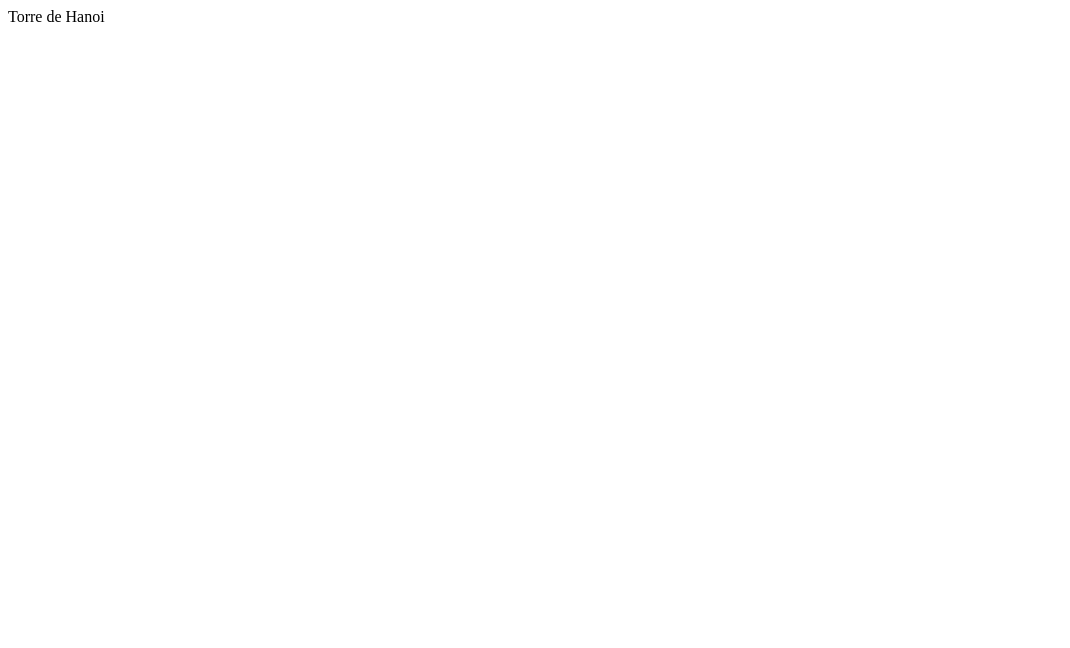
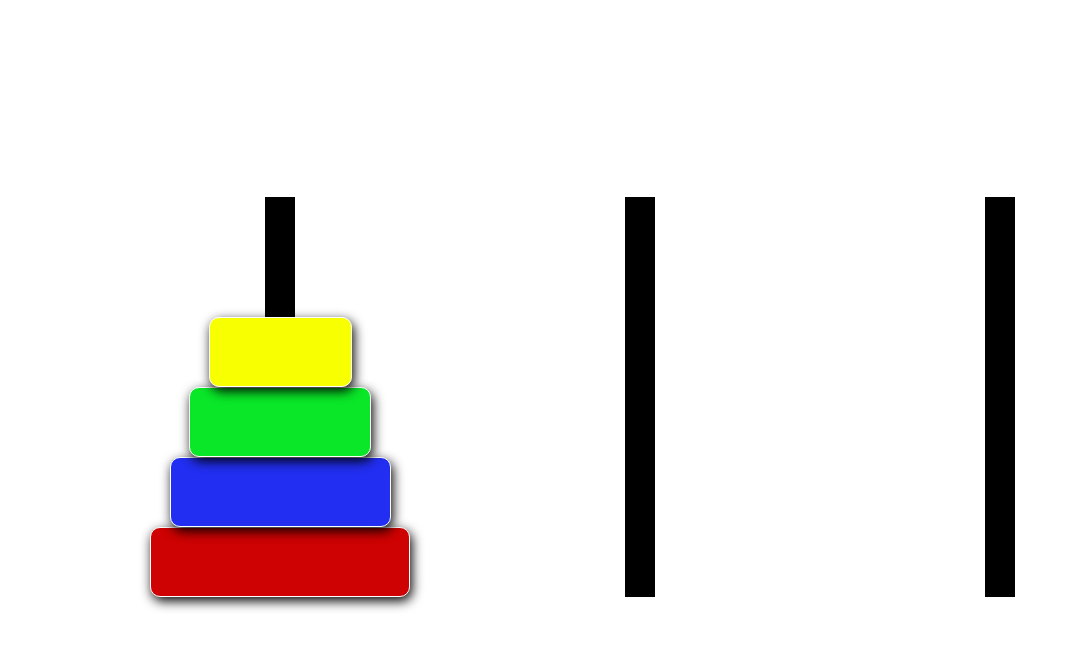
Before and after one commit to Kenzie-Academy-Brasil-Developers/entrega-torre-de-hanoi-sprint-5-mghkill, a plain HTML site: page index.html in a window 1280 px wide. Shown: the whole page, without its empty margins (0-1070 px from the left). Drawn offline with Linux system fonts and the light colour scheme.

Commit message:
Refiz a criação de box pelo DOM e algumas mudanças no CSS para se posicionar os discos e os stick's corretamente.

```diff
--- a/main.js
+++ b/main.js
@@ -4,15 +4,16 @@ let towerThree = document.getElementById('tower-three')
 
 const box = document.querySelectorAll(".container")
 
+//class transformar
 
-const createDiv = (value) =>{
-    for(let i = 0; i < value; i++){
-        let newDiv = document.createElement('div')
-        newDiv.classList.add('disco')
-        towerOne.appendChild(newDiv)
+for(let i = 1; i <= 4; i++){
+    let newDiv = document.createElement('div')
+    newDiv.classList.add('disco')
+    newDiv.id = 'd' + i
+    towerOne.appendChild(newDiv)
 
-    }
 }
+
 
 let firstClick = ""
 let secondClick = ""
--- a/style.css
+++ b/style.css
@@ -1,7 +1,131 @@
+*{
+    margin: 0;
+    padding: 0;
+    box-sizing: border-box;
+}
+body{
+    background-color: #ffffff;
+}
+header{
+    color: white;
+    text-align: center;
+    margin-top: 46px;
+    font-size: 1.4rem;
+}
+.hidden {
+    display: none;
+}
+
+#winner h1 {
+    color: gold;
+}
+
+main {
+    margin-top: 10px;
+    display: flex;
+    flex-direction: column;
+    justify-content: center;
+}
+
+section{
+    display: flex;
+    flex-direction: column;
+    align-items: center;
+    width: 100%;
+}
+.box__titulo{
+    height: 50px;
+    display: flex;
+    justify-content: center;
+}
+
+.container {
+    width: 260px;
+    height: 400px;
+    position: relative;
+    margin:  30px auto;
+    cursor: cell;
+}
+
+.container:hover {
+    transition: 350ms;
+    transform: scale(1.1);
+}
+
+.transformar {
+    border: solid 5px gold;
+    border-radius: 10px;
+    transition: 350ms;
+    transform: scale(1.1);
+}
+
+.transformar .disco:last-child {
+    transition: 350ms;
+    transform: translate(0px, -11px);
+}
+
+.container .container-linha {
+    height: 100%;
+}
+
+.container .container-linha .linha {
+    height: 100%;
+    width: 30px;
+    background-color: #000000;
+    margin: 0 auto;
+}
+
+.box {
+    position: absolute;
+    bottom: 0;
+    width: 100%;
+    display: flex;
+    flex-direction: column-reverse;
+}
+
 .disco {
     height: 70px;
-    border: solid 1px rgb(240, 227, 46);
+    border: solid 1px rgb(255, 255, 255);
     margin: 0 auto;
     border-radius: 10px;
     filter: drop-shadow(2px 4px 6px black);
+
 }
+
+#d4 {
+    width: 55%;
+    background-color: rgb(247 255 0);
+}
+#d3 {
+    width: 70%;
+    background-color: rgb(9 231 40);
+}
+#d2 {
+    width: 85%;
+    background-color: #222ef1;
+}
+#d1 {
+    width: 100%;
+    background-color: #ce0202;
+}
+.audio{
+    display: flex;
+    justify-content: center;
+    height: 100px;
+}
+
+@media only screen and (min-width: 460px) {
+    main {
+        height: 650px;
+        max-width: 1080px;
+        margin: 0 auto;
+    }
+
+    section{
+        justify-content: space-around;
+        flex-direction: row;
+        align-items: center;
+    }
+
+
+}
```
